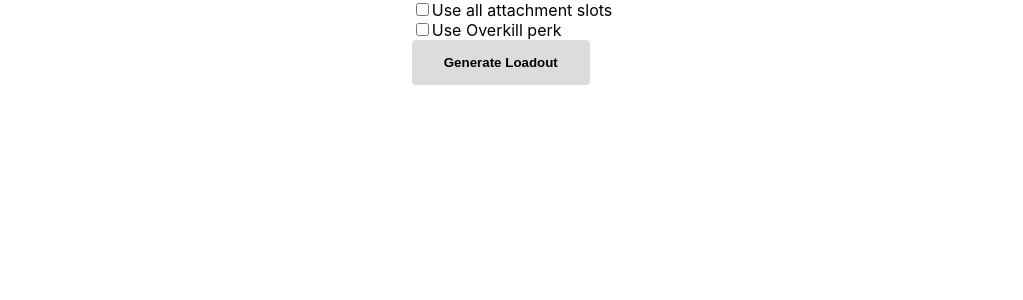
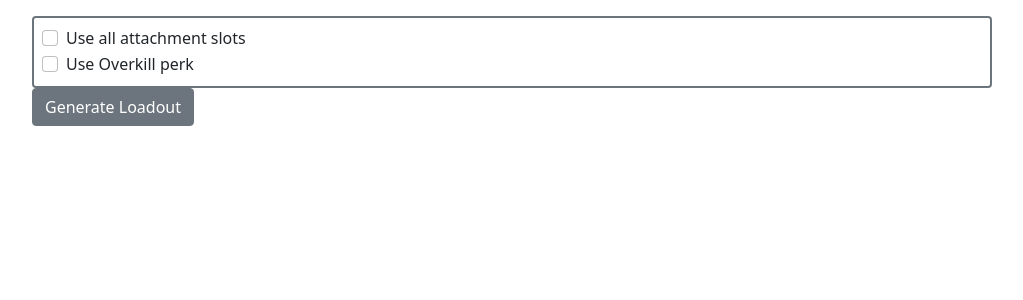
Before and after one commit to alfonsohdez08/cod-weapons-randomizer, a React (Create React App) app in the folder client/cod-weapons-randomizer/: page / in a window 1280 px wide. Shown: the top 300 px of the page, without its empty margins (128-1151 px from the left). Built offline with nearby package versions, Linux system fonts and the light colour scheme.

Commit message:
Add react bootstrap

```diff
--- a/client/cod-weapons-randomizer/package.json
+++ b/client/cod-weapons-randomizer/package.json
@@ -10,7 +10,9 @@
     "@types/node": "^12.20.19",
     "@types/react": "^17.0.18",
     "@types/react-dom": "^17.0.9",
+    "bootstrap": "^5.1.0",
     "react": "^17.0.2",
+    "react-bootstrap": "^2.0.0-beta.5",
     "react-dom": "^17.0.2",
     "react-scripts": "4.0.3",
     "typescript": "^4.3.5",
--- a/client/cod-weapons-randomizer/src/App.tsx
+++ b/client/cod-weapons-randomizer/src/App.tsx
@@ -1,13 +1,14 @@
 import React from "react";
 
+import "bootstrap/dist/css/bootstrap.min.css";
 import "./App.css";
 
-import GenerateRandomLoadoutContainer from "./components/GenerateRandomLoadoutContainer";
+import GenerateRandomLoadoutForm from "./components/GenerateRandomLoadoutForm";
 
 const App = () => (
   <>
-    <div id="generate-loadout-container">
-      <GenerateRandomLoadoutContainer />
+    <div className="w-75 mt-3 mx-auto">
+      <GenerateRandomLoadoutForm />
     </div>
   </>
 );
--- /dev/null
+++ b/client/cod-weapons-randomizer/src/components/Button.tsx
@@ -0,0 +1,18 @@
+import React from "react";
+import { Button as BootstrapButton } from "react-bootstrap";
+
+export interface ButtonProps {
+  placeholder: string | React.ReactNode;
+  disabled?: boolean;
+  type: "submit" | "button";
+  theme: "primary" | "secondary" | "warning";
+  className?: string;
+}
+
+const Button = ({ placeholder, disabled, type, theme, className }: ButtonProps) => (
+  <BootstrapButton type={type} disabled={disabled} variant={theme} className={className}>
+    {placeholder}
+  </BootstrapButton>
+);
+
+export default Button;
--- /dev/null
+++ b/client/cod-weapons-randomizer/src/components/Checkbox.tsx
@@ -0,0 +1,12 @@
+import { Form } from "react-bootstrap";
+
+import InputProps from "./InputProps";
+
+const Checkbox = ({ placeholder, value }: InputProps) => {
+  const checkBoxValue: string | number =
+    typeof value === "boolean" ? Number(value) : value;
+
+  return <Form.Check label={placeholder} value={checkBoxValue} />;
+};
+
+export default Checkbox;
--- a/client/cod-weapons-randomizer/src/components/GenerateRandomLoadoutContainer/index.tsx
+++ /dev/null
@@ -1,30 +0,0 @@
-import "./styles.css";
-
-const GenerateRandomLoadoutContainer = () => (
-  <div>
-    <LoadoutHints />
-    <Button />
-  </div>
-);
-
-const Button = () => (
-  <button className="btn">
-    <span>Generate Loadout</span>
-  </button>
-);
-
-const LoadoutHints = () => (
-  <div>
-    <Checkbox placeholder="Use all attachment slots" />
-    <Checkbox placeholder="Use Overkill perk" />
-  </div>
-);
-
-const Checkbox = ({ placeholder }: { placeholder: string }) => (
-  <div>
-    <input type="checkbox" />
-    <label>{placeholder}</label>
-  </div>
-);
-
-export default GenerateRandomLoadoutContainer;
--- a/client/cod-weapons-randomizer/src/components/GenerateRandomLoadoutContainer/styles.css
+++ /dev/null
@@ -1,11 +0,0 @@
-.btn {
-  background-color: gainsboro;
-  border: none;
-  color: black;
-  display: inline-block;
-  text-align: center;
-  text-decoration: none;
-  padding: 15px 32px;
-  font-weight: bold;
-  border-radius: 4px;
-}
--- /dev/null
+++ b/client/cod-weapons-randomizer/src/components/GenerateRandomLoadoutForm.tsx
@@ -0,0 +1,11 @@
+import LoadoutGenerationHints from "./LoadoutGenerationHints";
+import Button from "./Button";
+
+const GenerateRandomLoadoutForm = () => (
+  <div>
+    <LoadoutGenerationHints />
+    <Button placeholder="Generate Loadout" type="submit" theme="secondary" />
+  </div>
+);
+
+export default GenerateRandomLoadoutForm;
--- /dev/null
+++ b/client/cod-weapons-randomizer/src/components/InputProps.ts
@@ -0,0 +1,4 @@
+export default interface InputProps{
+    placeholder: string;
+    value: string | boolean | number;
+}
--- /dev/null
+++ b/client/cod-weapons-randomizer/src/components/LoadoutGenerationHints.tsx
@@ -0,0 +1,10 @@
+import Checkbox from "./Checkbox";
+
+const LoadoutGenerationHints = () => (
+  <div className="border border-2 border-secondary rounded rounded-2 p-2">
+    <Checkbox placeholder="Use all attachment slots" value={false} />
+    <Checkbox placeholder="Use Overkill perk" value={false} />
+  </div>
+);
+
+export default LoadoutGenerationHints;
```
Also changed, not shown: 1 other file (tests, documents, lock files or other folders).
